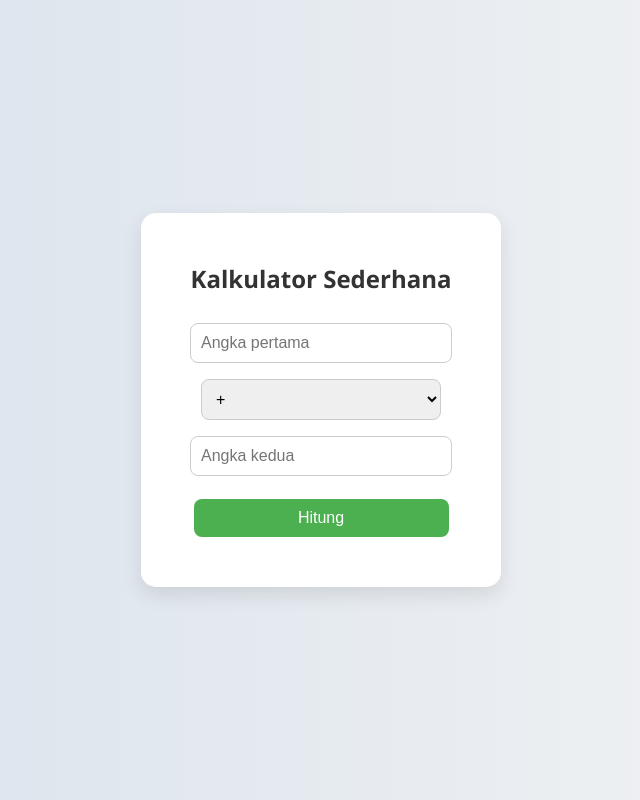
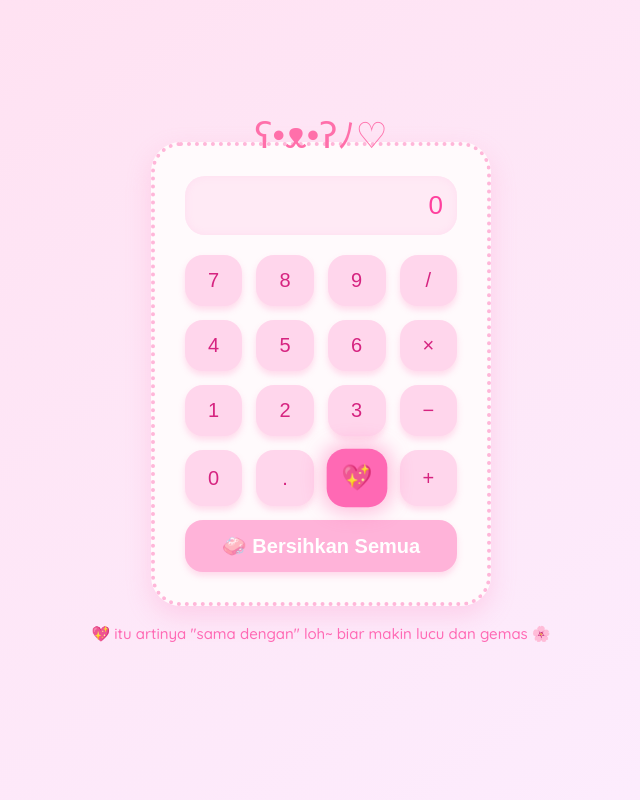
Before and after one commit to cahyaaa03/kalkulator-wahyun-nur-cahyaaaa-, a plain HTML site: page kalkulator.html in a window 1280 px wide. Shown: the whole page, without its empty margins (319-959 px from the left). Drawn offline with Linux system fonts and the light colour scheme.

Commit message:
first commit

```diff
--- a/kalkulator.html
+++ b/kalkulator.html
@@ -2,111 +2,220 @@
 <html lang="id">
 <head>
   <meta charset="UTF-8">
-    <title>Kalkulator Sederhana</title>
+  <title>Kawaii Kalkulator 🌸</title>
   <style>
+    @import url('https://fonts.googleapis.com/css2?family=Quicksand:wght@500&display=swap');
+
+    * {
+      box-sizing: border-box;
+    }
+
     body {
-            font-family: 'Segoe UI', Tahoma, Geneva, Verdana, sans-serif;
-            background: linear-gradient(to right, #d7e1ec, #f4f4f4);
+      margin: 0;
+      padding: 0;
+      font-family: 'Quicksand', cursive, sans-serif;
       display: flex;
+      flex-direction: column;
       justify-content: center;
       align-items: center;
       height: 100vh;
-            margin: 0;
+      background: linear-gradient(145deg, #ffe0f0, #fceeff);
+      overflow: hidden;
+    }
+
+    .hearts {
+      position: absolute;
+      width: 100%;
+      height: 100%;
+      pointer-events: none;
+      overflow: hidden;
+    }
+
+    .hearts span {
+      position: absolute;
+      color: #ff7eb9;
+      font-size: 20px;
+      animation: float 6s infinite;
+    }
+
+    @keyframes float {
+      0% {
+        transform: translateY(100vh) rotate(0deg);
+        opacity: 0;
+      }
+      50% {
+        opacity: 1;
+      }
+      100% {
+        transform: translateY(-10vh) rotate(360deg);
+        opacity: 0;
+      }
     }
 
     .calculator {
-            background: #ffffff;
+      background: #fffafc;
       padding: 30px;
-            border-radius: 15px;
-            box-shadow: 0 8px 20px rgba(0, 0, 0, 0.1);
+      border-radius: 30px;
+      box-shadow: 0 10px 25px rgba(255, 150, 200, 0.3);
+      width: 340px;
       text-align: center;
-            width: 300px;
+      border: 4px dotted #ffb6d9;
+      position: relative;
+      z-index: 1;
     }
 
-        .calculator h2 {
-            margin-bottom: 20px;
-            color: #333;
+    .calculator::before {
+      content: "ʕ•ᴥ•ʔﾉ♡";
+      position: absolute;
+      top: -40px;
+      left: 50%;
+      transform: translateX(-50%);
+      font-size: 36px;
+      color: #ff6faa;
+      /* animasi DIHAPUS */
     }
 
-        input[type="number"], select {
-            width: 80%;
-            padding: 10px;
-            margin: 8px 0;
-            border: 1px solid #ccc;
-            border-radius: 8px;
-            font-size: 16px;
+    .display {
+      background: #ffeaf5;
+      color: #ff409e;
+      font-size: 26px;
+      border: none;
+      width: 100%;
+      padding: 14px;
+      border-radius: 20px;
+      margin-bottom: 20px;
+      text-align: right;
+      box-shadow: inset 0 0 8px #ffddf0;
     }
 
-        button {
-            width: 85%;
-            padding: 10px;
-            margin-top: 15px;
-            background-color: #4CAF50;
-            color: white;
-            border: none;
-            border-radius: 8px;
-            font-size: 16px;
-            cursor: pointer;
-            transition: background-color 0.3s ease;
+    .buttons {
+      display: grid;
+      grid-template-columns: repeat(4, 1fr);
+      gap: 14px;
     }
 
-        button:hover {
-            background-color: #45a049;
+    .button {
+      font-size: 20px;
+      padding: 14px;
+      border: none;
+      border-radius: 18px;
+      background-color: #ffd6ec;
+      color: #d62480;
+      cursor: pointer;
+      transition: all 0.2s ease-in-out;
+      box-shadow: 0 4px 6px rgba(255, 145, 200, 0.3);
     }
 
-        #hasil {
-            margin-top: 20px;
-            font-size: 18px;
-            color: #222;
+    .button:hover {
+      background-color: #ffc0df;
+      transform: scale(1.08) rotate(-3deg);
+    }
+
+    .button:active {
+      transform: scale(0.95);
+    }
+
+    .clear {
+      background-color: #ffb3d9;
+      color: white;
+      font-weight: bold;
+    }
+
+    .clear:hover {
+      background-color: #ff8fc5;
+    }
+
+    .equal {
+      background-color: #ff69b4;
+      color: white;
+      font-weight: bold;
+      font-size: 24px;
+      animation: pulse 1.5s infinite;
+    }
+
+    @keyframes pulse {
+      0%, 100% {
+        transform: scale(1);
+        box-shadow: 0 0 0 0 rgba(255, 105, 180, 0.7);
+      }
+      50% {
+        transform: scale(1.05);
+        box-shadow: 0 0 20px 5px rgba(255, 105, 180, 0.4);
+      }
+    }
+
+    .note {
+      margin-top: 18px;
+      font-family: 'Quicksand', cursive, sans-serif;
+      color: #ff69b4;
+      text-align: center;
+      font-size: 15px;
+      z-index: 1;
     }
   </style>
 </head>
 <body>
 
-    <div class="calculator">
-        <h2>Kalkulator Sederhana</h2>
-        <input type="number" id="angka1" placeholder="Angka pertama">
-        <select id="operator">
-            <option value="+">+</option>
-            <option value="-">−</option>
-            <option value="*">×</option>
-            <option value="/">÷</option>
-        </select>
-        <input type="number" id="angka2" placeholder="Angka kedua">
-        <button onclick="hitung()">Hitung</button>
-        <div id="hasil"></div>
+<div class="hearts">
+  <span style="left: 10%;">💖</span>
+  <span style="left: 30%;">💘</span>
+  <span style="left: 50%;">💕</span>
+  <span style="left: 70%;">💓</span>
+  <span style="left: 90%;">💞</span>
 </div>
 
+<div class="calculator">
+  <input type="text" id="display" class="display" readonly value="0">
+  <div class="buttons">
+    <button class="button" onclick="append('7')">7</button>
+    <button class="button" onclick="append('8')">8</button>
+    <button class="button" onclick="append('9')">9</button>
+    <button class="button" onclick="append('/')">/</button>
+
+    <button class="button" onclick="append('4')">4</button>
+    <button class="button" onclick="append('5')">5</button>
+    <button class="button" onclick="append('6')">6</button>
+    <button class="button" onclick="append('*')">×</button>
+
+    <button class="button" onclick="append('1')">1</button>
+    <button class="button" onclick="append('2')">2</button>
+    <button class="button" onclick="append('3')">3</button>
+    <button class="button" onclick="append('-')">−</button>
+
+    <button class="button" onclick="append('0')">0</button>
+    <button class="button" onclick="append('.')">.</button>
+    <button class="button equal" onclick="calculate()">💖</button>
+    <button class="button" onclick="append('+')">+</button>
+
+    <button class="button clear" style="grid-column: span 4;" onclick="clearDisplay()">🧼 Bersihkan Semua</button>
+  </div>
+</div>
+
+<p class="note">💖 itu artinya "sama dengan" loh~ biar makin lucu dan gemas 🌸</p>
+
 <script>
-        function hitung() {
-            var angka1 = parseFloat(document.getElementById("angka1").value);
-            var angka2 = parseFloat(document.getElementById("angka2").value);
-            var operator = document.getElementById("operator").value;
-            var hasil;
+  let input = "";
+  const display = document.getElementById("display");
 
-            if (isNaN(angka1) || isNaN(angka2)) {
-                document.getElementById("hasil").innerHTML = "Mohon isi kedua angka.";
-                return;
+  function append(char) {
+    if (display.value === "0" || display.value === "😵 Error!") input = "";
+    input += char;
+    display.value = input;
   }
 
-            switch (operator) {
-                case '+':
-                    hasil = angka1 + angka2;
-                    break;
-                case '-':
-                    hasil = angka1 - angka2;
-                    break;
-                case '*':
-                    hasil = angka1 * angka2;
-                    break;
-                case '/':
-                    hasil = angka2 !== 0 ? (angka1 / angka2) : "Tidak bisa dibagi nol";
-                    break;
-                default:
-                    hasil = "Operator tidak dikenal";
+  function calculate() {
+    try {
+      input = eval(input).toString();
+      display.value = input;
+    } catch {
+      display.value = "😵 Error!";
+      input = "";
+    }
   }
 
-            document.getElementById("hasil").innerHTML = "Hasil: " + hasil;
+  function clearDisplay() {
+    input = "";
+    display.value = "0";
   }
 </script>
 
```
Lines whose indentation alone changed are shown as unchanged.
